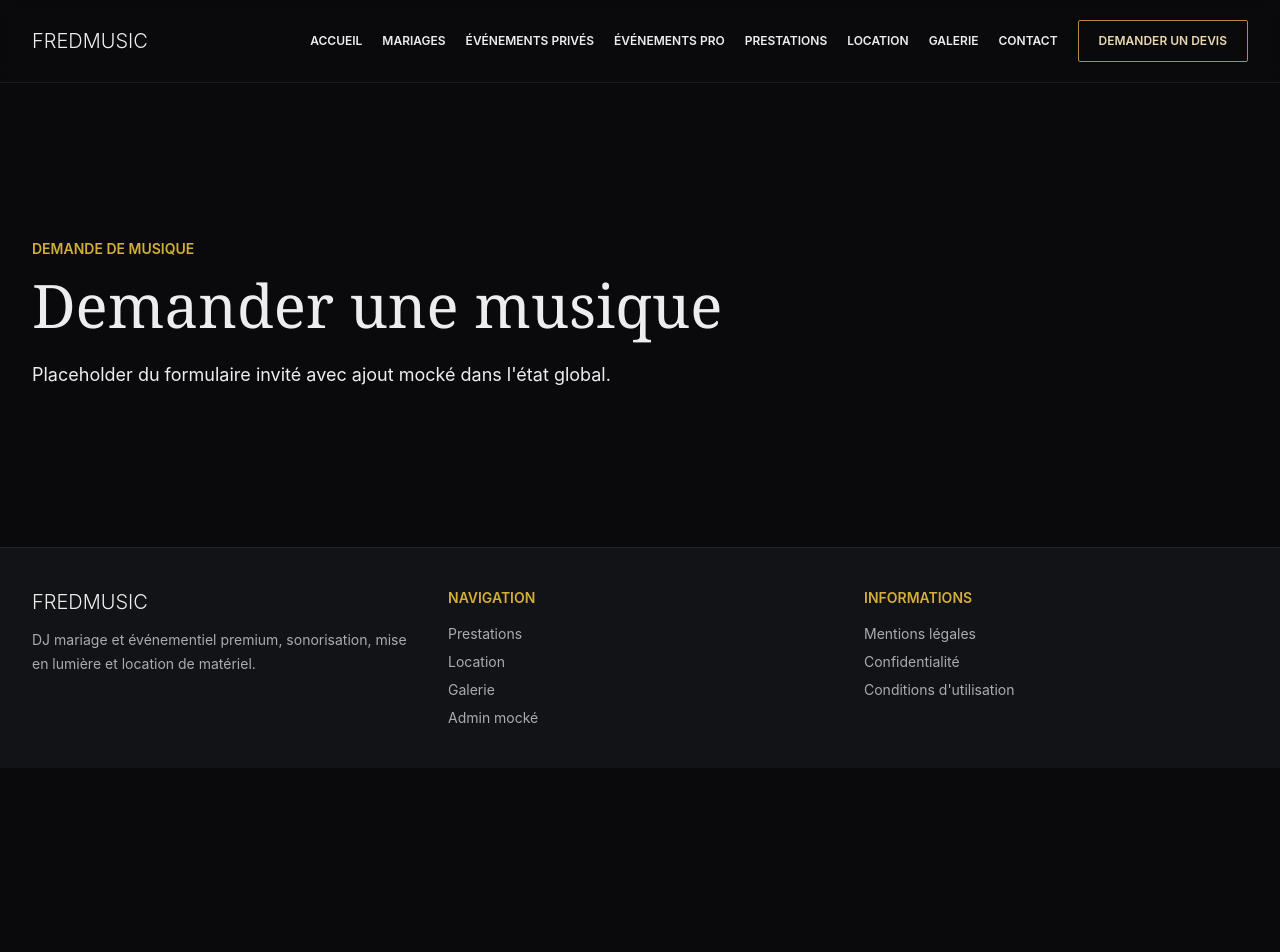
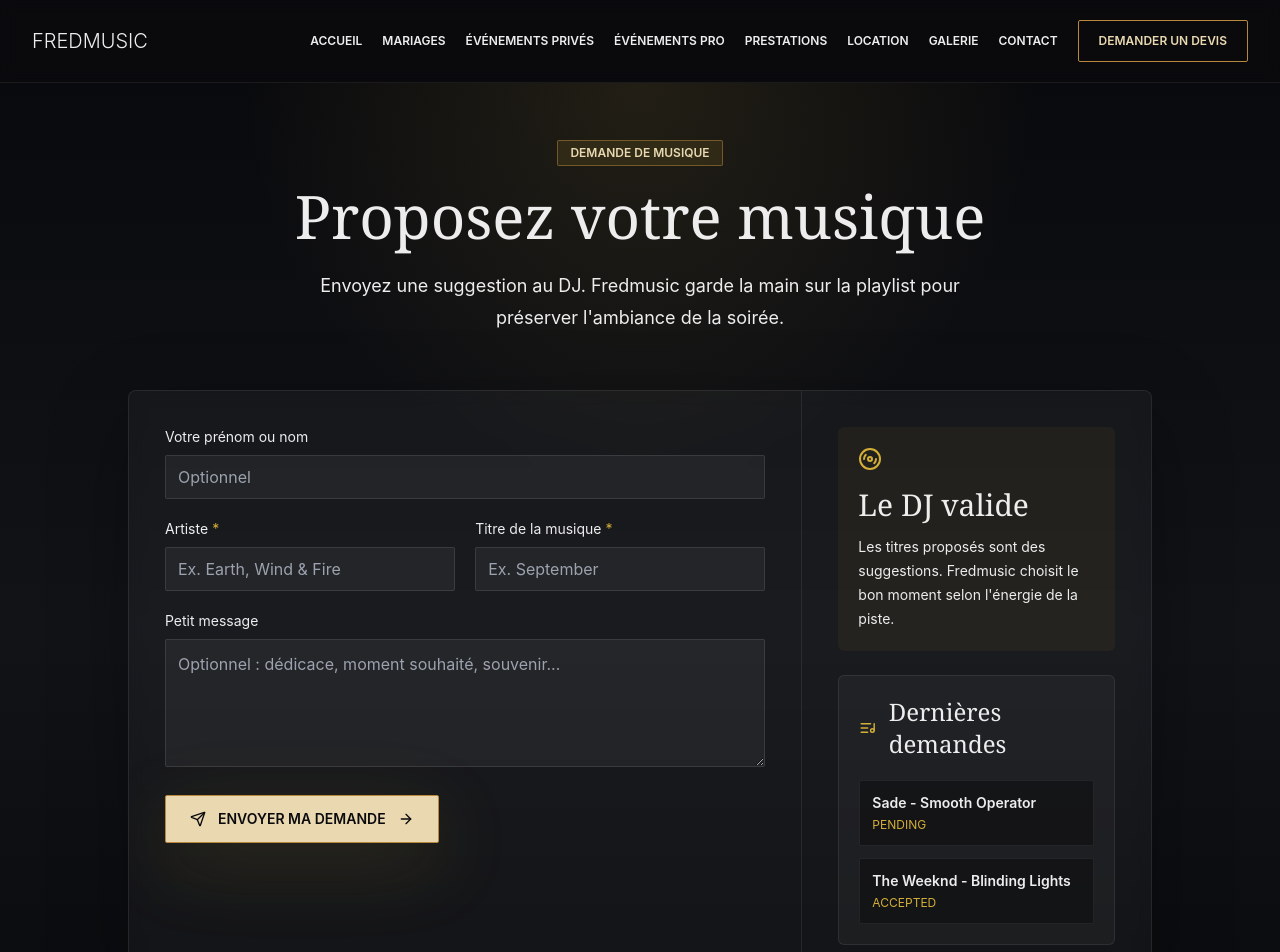
Before and after one commit to FrederikThyssen/FredMusic-WebSite, a React (Vite) app: page /demande-musique in a window 1280 px wide. Shown: the top 952 px of the page. Before the commit the page ends 800 px from the top, so only its background shows below. Built offline with nearby package versions, Linux system fonts and the light colour scheme.

Commit message:
feat: build music request page

```diff
--- a/src/pages/MusicRequestPage.tsx
+++ b/src/pages/MusicRequestPage.tsx
@@ -1,11 +1,142 @@
-import { PageShell } from "./PageShell";
+import { useState, type FormEvent } from "react";
+import { CheckCircle2, Disc3, ListMusic, Send } from "lucide-react";
+import { Badge } from "../components/ui/Badge";
+import { Button } from "../components/ui/Button";
+import { Input } from "../components/ui/Input";
+import { Textarea } from "../components/ui/Textarea";
+import { useAppStore } from "../store/useAppStore";
+
+const publicQrEventId = "event-public-qr";
 
 export function MusicRequestPage() {
+  const addMusicRequest = useAppStore((state) => state.addMusicRequest);
+  const musicRequests = useAppStore((state) => state.musicRequests);
+  const latestRequests = musicRequests.slice(0, 3);
+  const [isSubmitted, setIsSubmitted] = useState(false);
+  const [submittedSong, setSubmittedSong] = useState("");
+
+  function handleSubmit(event: FormEvent<HTMLFormElement>) {
+    event.preventDefault();
+
+    const formData = new FormData(event.currentTarget);
+    const artist = String(formData.get("artist") ?? "");
+    const songTitle = String(formData.get("songTitle") ?? "");
+
+    addMusicRequest({
+      eventId: publicQrEventId,
+      guestName: String(formData.get("guestName") ?? ""),
+      artist,
+      songTitle,
+      message: String(formData.get("message") ?? ""),
+    });
+
+    setSubmittedSong(`${artist} - ${songTitle}`);
+    setIsSubmitted(true);
+    event.currentTarget.reset();
+  }
+
   return (
-    <PageShell
-      eyebrow="Demande de musique"
-      title="Demander une musique"
-      description="Placeholder du formulaire invité avec ajout mocké dans l'état global."
-    />
+    <div className="relative overflow-hidden bg-night-950 text-ivory">
+      <div className="absolute inset-0 bg-[radial-gradient(circle_at_50%_0%,rgba(214,177,73,0.12),transparent_34%),linear-gradient(180deg,#090a0d_0%,#111317_56%,#090a0d_100%)]" />
+
+      <section className="relative px-4 py-14 sm:px-6 sm:py-18 lg:px-8">
+        <div className="mx-auto max-w-5xl text-center">
+          <Badge>Demande de musique</Badge>
+          <h1 className="mx-auto mt-5 max-w-4xl font-display text-4xl leading-tight text-ivory sm:text-5xl xl:text-6xl">
+            Proposez votre musique
+          </h1>
+          <p className="mx-auto mt-6 max-w-2xl text-lg leading-8 text-ivory/72">
+            Envoyez une suggestion au DJ. Fredmusic garde la main sur la playlist pour préserver l'ambiance de la
+            soirée.
+          </p>
+        </div>
+      </section>
+
+      <section className="relative px-4 pb-16 sm:px-6 sm:pb-20 lg:px-8">
+        <div className="mx-auto grid max-w-5xl overflow-hidden rounded-lg border border-white/[0.08] bg-white/[0.035] shadow-[0_24px_80px_rgba(0,0,0,0.32)] backdrop-blur lg:grid-cols-[1fr_0.52fr]">
+          <div className="p-5 sm:p-7 lg:p-9">
+            {isSubmitted ? (
+              <div className="grid min-h-[420px] place-items-center text-center">
+                <div className="max-w-xl">
+                  <CheckCircle2 className="mx-auto h-12 w-12 text-gold-300" aria-hidden="true" />
+                  <h2 className="mt-6 font-display text-4xl text-ivory">Demande envoyée</h2>
+                  <p className="mt-4 leading-7 text-ivory/70">
+                    Merci, votre proposition est bien enregistrée : {submittedSong}.
+                  </p>
+                  <Button className="mt-8" variant="secondary" onClick={() => setIsSubmitted(false)}>
+                    Proposer un autre titre
+                  </Button>
+                </div>
+              </div>
+            ) : (
+              <form className="grid gap-5" onSubmit={handleSubmit}>
+                <Input
+                  label="Votre prénom ou nom"
+                  name="guestName"
+                  placeholder="Optionnel"
+                  autoComplete="name"
+                  className="rounded-md border-white/[0.1] bg-night-900/72"
+                />
+
+                <div className="grid gap-5 sm:grid-cols-2">
+                  <Input
+                    label="Artiste"
+                    name="artist"
+                    placeholder="Ex. Earth, Wind & Fire"
+                    className="rounded-md border-white/[0.1] bg-night-900/72"
+                    required
+                  />
+                  <Input
+                    label="Titre de la musique"
+                    name="songTitle"
+                    placeholder="Ex. September"
+                    className="rounded-md border-white/[0.1] bg-night-900/72"
+                    required
+                  />
+                </div>
+
+                <Textarea
+                  label="Petit message"
+                  name="message"
+                  placeholder="Optionnel : dédicace, moment souhaité, souvenir..."
+                  className="rounded-md border-white/[0.1] bg-night-900/72"
+                />
+
+                <Button type="submit" size="lg" icon={<Send className="h-4 w-4" />} className="mt-2 w-full sm:w-fit" showArrow>
+                  Envoyer ma demande
+                </Button>
+              </form>
+            )}
+          </div>
+
+          <aside className="border-t border-white/[0.08] bg-night-950/72 p-5 sm:p-7 lg:border-l lg:border-t-0 lg:p-9">
+            <div className="rounded-md bg-gold-300/[0.06] p-5">
+              <Disc3 className="h-6 w-6 text-gold-300" aria-hidden="true" />
+              <h2 className="mt-4 font-display text-3xl text-ivory">Le DJ valide</h2>
+              <p className="mt-3 text-sm leading-6 text-ivory/66">
+                Les titres proposés sont des suggestions. Fredmusic choisit le bon moment selon l'énergie de la piste.
+              </p>
+            </div>
+
+            <div className="mt-6 rounded-md border border-white/[0.08] bg-white/[0.04] p-5">
+              <div className="flex items-center gap-3">
+                <ListMusic className="h-5 w-5 text-gold-300" aria-hidden="true" />
+                <h3 className="font-display text-2xl text-ivory">Dernières demandes</h3>
+              </div>
+              <div className="mt-5 grid gap-3">
+                {latestRequests.map((request) => (
+                  <div key={request.id} className="rounded-sm border border-white/[0.07] bg-night-950/50 p-3">
+                    <p className="text-sm font-semibold text-ivory">
+                      {request.artist} - {request.songTitle}
+                    </p>
+                    <p className="mt-1 text-xs uppercase text-gold-300">{request.status}</p>
+                  </div>
+                ))}
+              </div>
+            </div>
+          </aside>
+        </div>
+      </section>
+    </div>
   );
 }
```
